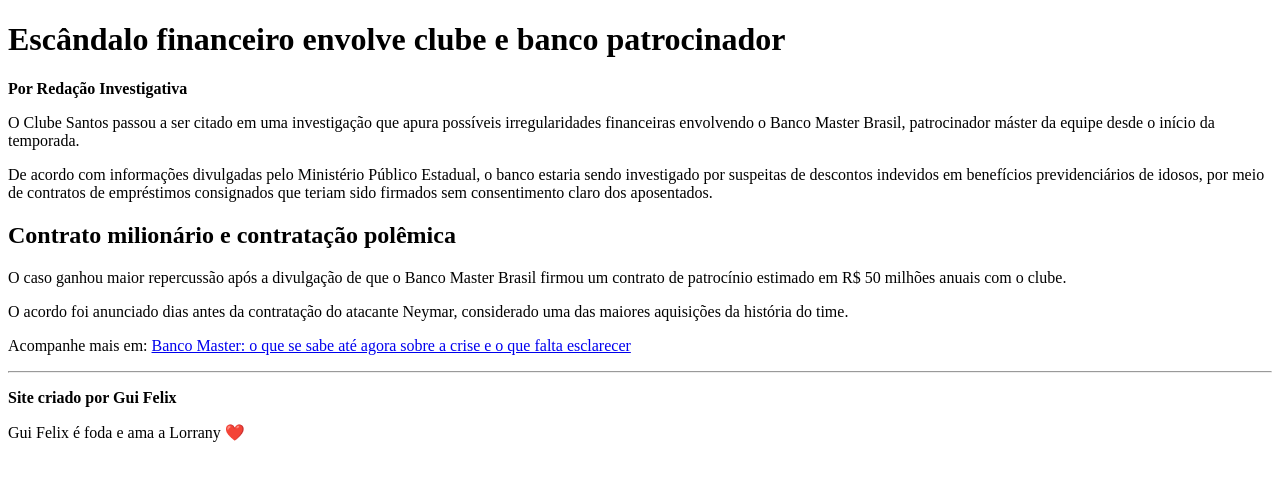
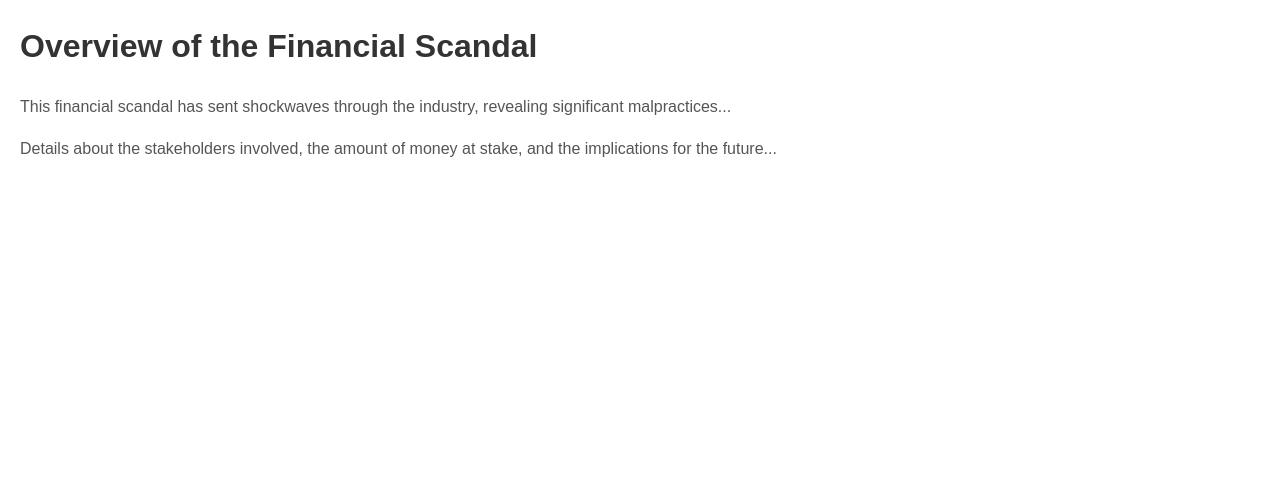
Before and after one commit to guif3697-oss/Fake, a plain HTML site: page index.html in a window 1280 px wide. Drawn offline with Linux system fonts and the light colour scheme.

Commit message:
Update index.html with improved HTML content and styling.

```diff
--- a/index.html
+++ b/index.html
@@ -1,55 +1,20 @@
 <!DOCTYPE html>
-<html lang="pt-BR">
+<html lang="en">
 <head>
     <meta charset="UTF-8">
-    <title>Escândalo Financeiro</title>
+    <meta name="viewport" content="width=device-width, initial-scale=1.0">
+    <meta name="description" content="A detailed overview of the financial scandal, covering all necessary aspects and implications.">
+    <title>Financial Scandal Overview</title>
+    <link rel="stylesheet" href="styles.css">
+    <style>
+        body {font-family: Arial, sans-serif; margin: 20px; line-height: 1.6;}
+        h1 {color: #333;}
+        p {color: #555;}
+    </style>
 </head>
 <body>
-
-    <h1>Escândalo financeiro envolve clube e banco patrocinador</h1>
-
-    <p><strong>Por Redação Investigativa</strong></p>
-
-    <section>
-        <p>
-            O Clube Santos passou a ser citado em uma investigação que apura possíveis
-            irregularidades financeiras envolvendo o Banco Master Brasil, patrocinador
-            máster da equipe desde o início da temporada.
-        </p>
-
-        <p>
-            De acordo com informações divulgadas pelo Ministério Público Estadual,
-            o banco estaria sendo investigado por suspeitas de descontos indevidos
-            em benefícios previdenciários de idosos, por meio de contratos de
-            empréstimos consignados que teriam sido firmados sem consentimento
-            claro dos aposentados.
-        </p>
-    </section>
-
-    <h2>Contrato milionário e contratação polêmica</h2>
-
-    <section>
-        <p>
-            O caso ganhou maior repercussão após a divulgação de que o Banco Master Brasil
-            firmou um contrato de patrocínio estimado em R$ 50 milhões anuais com o clube.
-        </p>
-
-        <p>
-            O acordo foi anunciado dias antes da contratação do atacante Neymar,
-            considerado uma das maiores aquisições da história do time.
-        </p>
-
-        <p>
-            Acompanhe mais em: <a href="#">Banco Master: o que se sabe até agora sobre a crise e o que falta esclarecer</a>
-        </p>
-    </section>
-
-    <hr>
-
-    <footer>
-        <p><strong>Site criado por Gui Felix</strong></p>
-        <p>Gui Felix é foda e ama a Lorrany ❤️</p>
-    </footer>
-
+    <h1>Overview of the Financial Scandal</h1>
+    <p>This financial scandal has sent shockwaves through the industry, revealing significant malpractices...</p>
+    <p>Details about the stakeholders involved, the amount of money at stake, and the implications for the future...</p>
 </body>
 </html>
```
